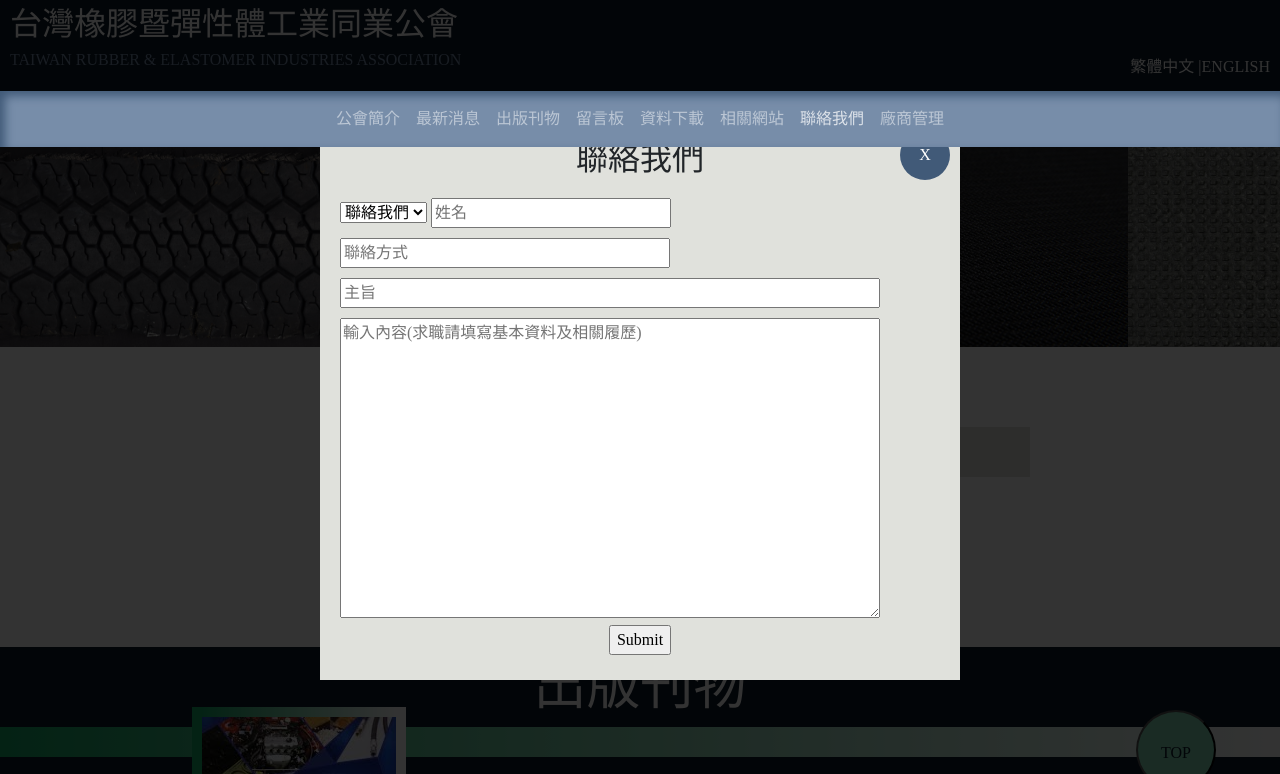
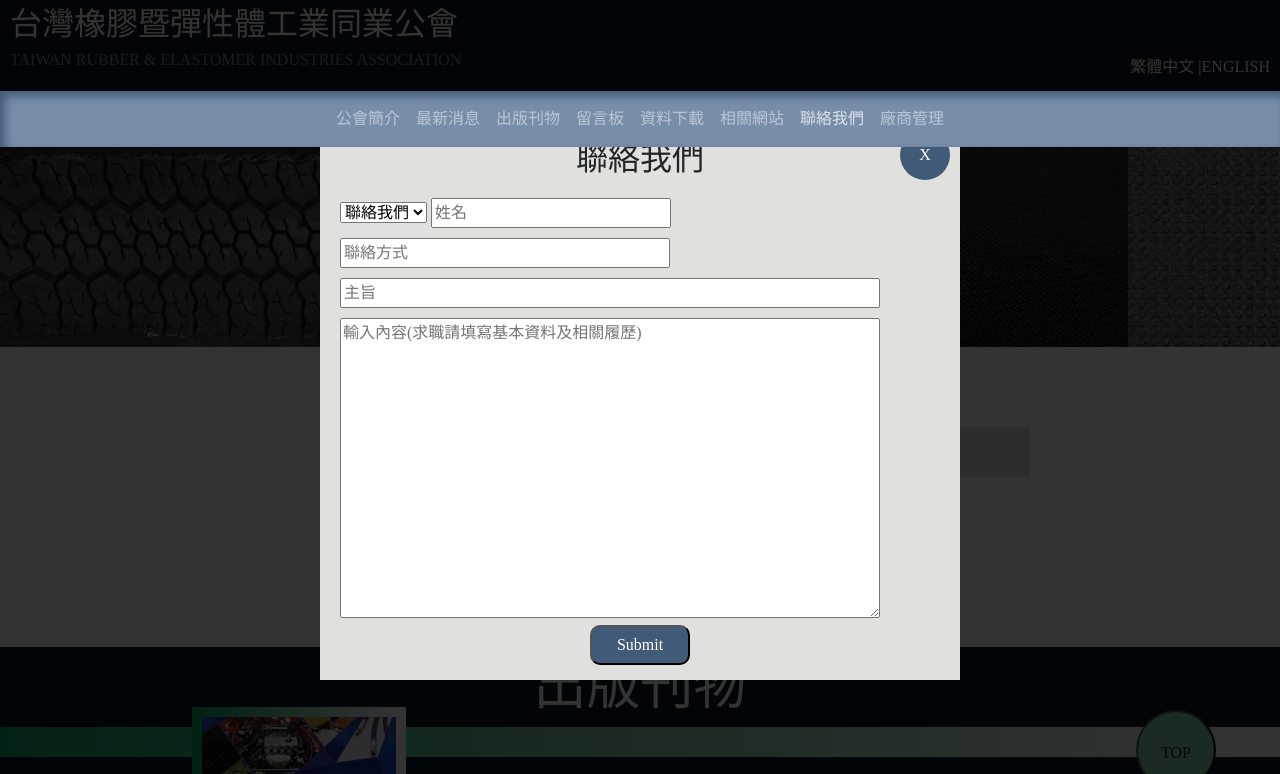
Before and after one commit to doris0921/RAwebsite, a plain HTML site: page index.html in a window 1280 px wide. Both pictures are taken after a click on the link "聯絡我們". Shown: the top 774 px of the page. Drawn offline with nearby package versions, Linux system fonts and the light colour scheme.

Commit message:
Update index.css

```diff
--- a/includes/css/index.css
+++ b/includes/css/index.css
@@ -130,6 +130,13 @@ li{list-style: none;}
 		  background-color: #415A78;
 		  color: #fff;
 		  border-radius: 10px;
+	  }
+	  input[type="submit"]{
+		width: 100px;
+		height: 40px;
+		background-color: #415A78;
+		color: #fff;
+		border-radius: 10px;
 	  }
 	}
 	@media screen and (max-width:900px){
```
